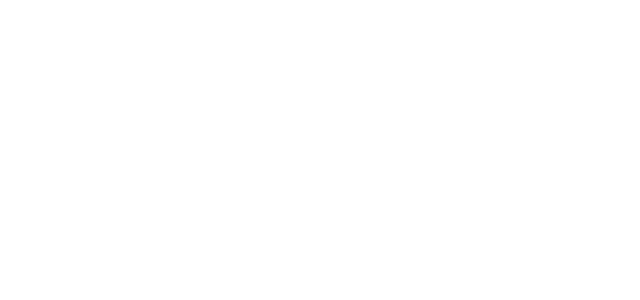
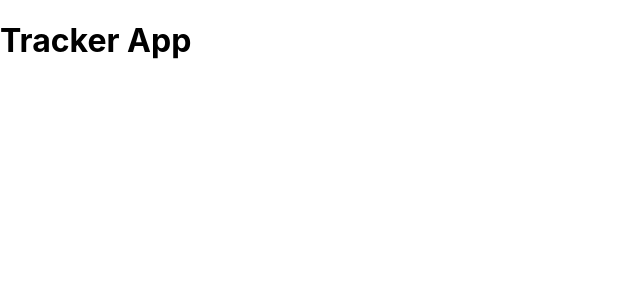
Before and after one commit to valentina-maggio/react-task-tracker, a React (Create React App) app: page / in a window 1280 px wide. Shown: the top 300 px of the page, without its empty margins (0-640 px from the left). Built offline with nearby package versions, Linux system fonts and the light colour scheme.

Commit message:
Add Header component

```diff
--- a/src/App.js
+++ b/src/App.js
@@ -1,7 +1,10 @@
+import React from 'react';
+import Header from './components/Header';
+
 function App() {
   return (
     <div className='container'>
-
+      <Header />
     </div>
   );
 }
--- /dev/null
+++ b/src/components/Header.js
@@ -0,0 +1,9 @@
+const Header = () => {
+  return (
+    <header className='header'>
+      <h1>Tracker App</h1>
+    </header>
+  )
+}
+
+export default Header
```
